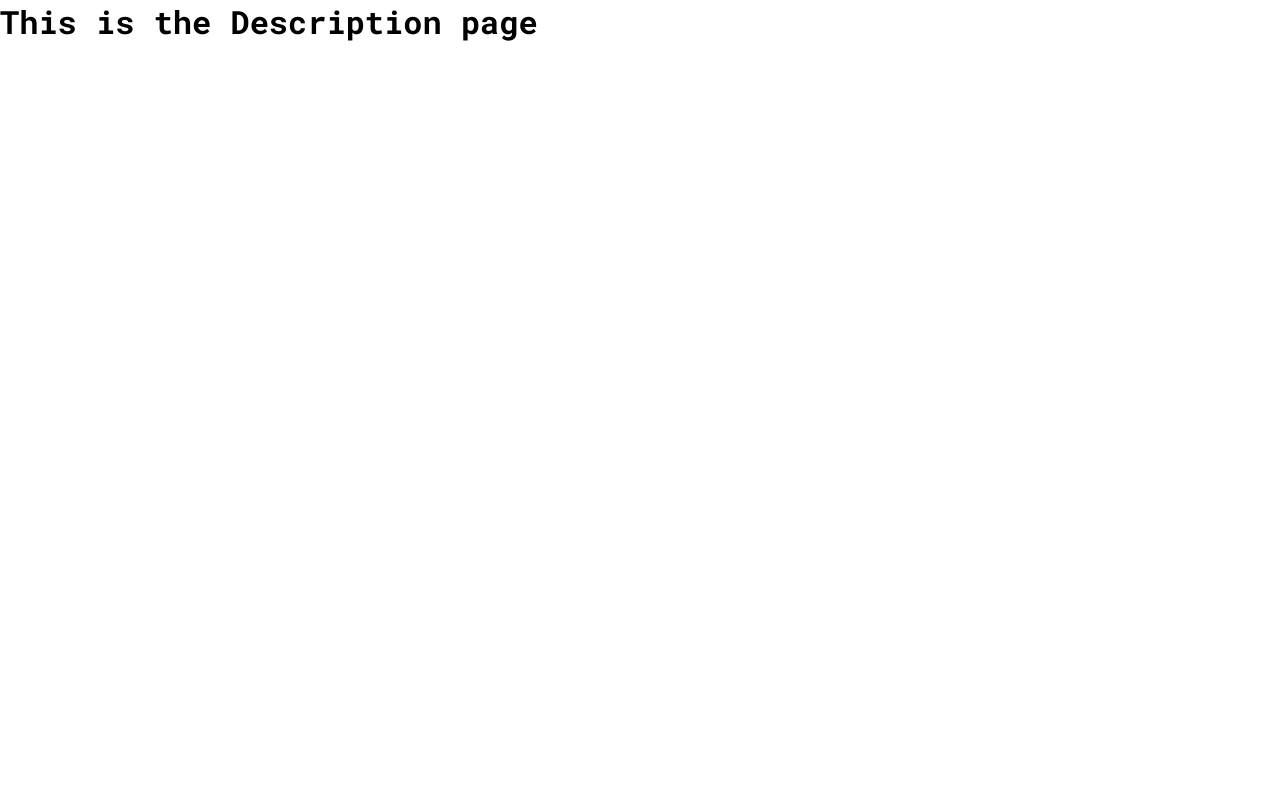
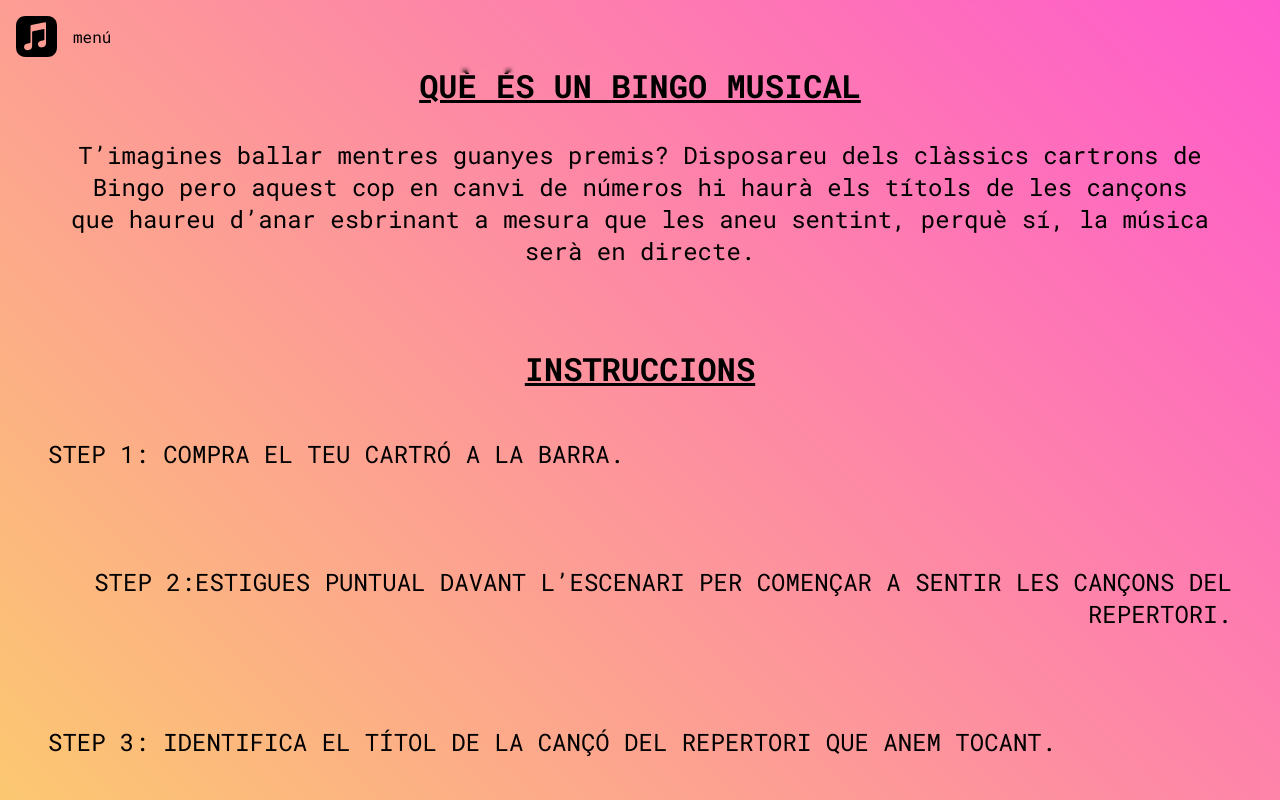
Before and after one commit to gteixi/social-bingo-webpage, a React (Create React App) app: page /description in a window 1280 px wide. Shown: the top 800 px of the page. Built offline with nearby package versions, Linux system fonts and the light colour scheme.

Commit message:
Create Description page with styles

```diff
--- a/src/components/InfoTemplate/InfoTemplate.scss
+++ b/src/components/InfoTemplate/InfoTemplate.scss
@@ -3,15 +3,12 @@
 .InfoTemplateContainer {
   @include flex-column-center;
   min-height: auto;
-  background-color: #fbab7e;
-  background-image: linear-gradient(62deg, #fbab7e 0%, #f7ce68 100%);
 
   &__block {
     width: 90%;
     &__title {
       @include font-title;
       margin: 2em 0 1em 0;
-      text-decoration: underline black;
       text-align: center;
     }
     &__text {
--- /dev/null
+++ b/src/pages/description/Description.scss
@@ -0,0 +1,33 @@
+@import "./../../styles/mixins.scss";
+
+.descriptionContainer {
+  @include flex-column-center;
+  background-color: #fbda61;
+  background-image: linear-gradient(45deg, #fbda61 0%, #ff5acd 100%);
+
+  &__title {
+    margin-top: 1em;
+    @include font-title;
+  }
+
+  &__steps {
+    display: flex;
+    flex-direction: column;
+    align-items: center;
+
+    > * {
+      @include font-text; //Doubt with the size of the font
+      align-self: flex-start;
+      text-align: start;
+      margin: 2em;
+      word-wrap: break-word;
+    }
+
+    :nth-child(even) {
+      display: flex;
+      flex-direction: column;
+      text-align: end;
+      align-self: flex-end;
+    }
+  }
+}
--- a/src/pages/description/Description.tsx
+++ b/src/pages/description/Description.tsx
@@ -1,10 +1,43 @@
 import React from "react";
+import Footer from "../../components/Footer/Footer";
+import MenuHeader from "../../components/MenuHeader/MenuHeader";
+import InfoTemplate from "../../components/InfoTemplate/InfoTemplate";
+
+import "./Description.scss";
 
 function Description() {
   return (
-    <div>
-      <h1>This is the Description page</h1>
-    </div>
+    <>
+      <MenuHeader />
+      <div className="descriptionContainer">
+        <InfoTemplate
+          title="QUÈ ÉS UN BINGO MUSICAL"
+          text="T’imagines ballar mentres guanyes premis?
+
+          Disposareu dels clàssics cartrons de Bingo pero aquest cop en canvi de números hi haurà els títols de les cançons que haureu d’anar esbrinant a mesura que les aneu sentint, perquè sí, la música serà en directe."
+        />
+        <p className="descriptionContainer__title">INSTRUCCIONS</p>
+        <div className="descriptionContainer__steps">
+          <p>STEP 1: COMPRA EL TEU CARTRÓ A LA BARRA.</p>
+          <p>
+            STEP 2:ESTIGUES PUNTUAL DAVANT L’ESCENARI PER COMENÇAR A SENTIR LES
+            CANÇONS DEL REPERTORI.
+          </p>
+          <p>
+            STEP 3: IDENTIFICA EL TÍTOL DE LA CANÇÓ DEL REPERTORI QUE ANEM
+            TOCANT.
+          </p>
+
+          <p>STEP 4: BÚSCA EL TÍTOL DE LA CANÇÓ AL TEU CARTRÓ I TATXA’L!</p>
+
+          <p>
+            STEP 5: ESTIGUES ATENT DE FER LÍNEA O BINGO I SI ES AIXÍ CRIDA I
+            APROPA’T AL ESCENARI PER FER LA RESPECTIVA COMPROVACIÓ.
+          </p>
+        </div>
+        <Footer />
+      </div>
+    </>
   );
 }
 
--- a/src/styles/mixins.scss
+++ b/src/styles/mixins.scss
@@ -19,9 +19,9 @@
 
 @mixin font-title {
   color: black;
+  text-decoration: underline black;
   font-size: 2em;
   font-weight: bold;
-  text-decoration: none;
 }
 
 @mixin font-subtitle {
```
